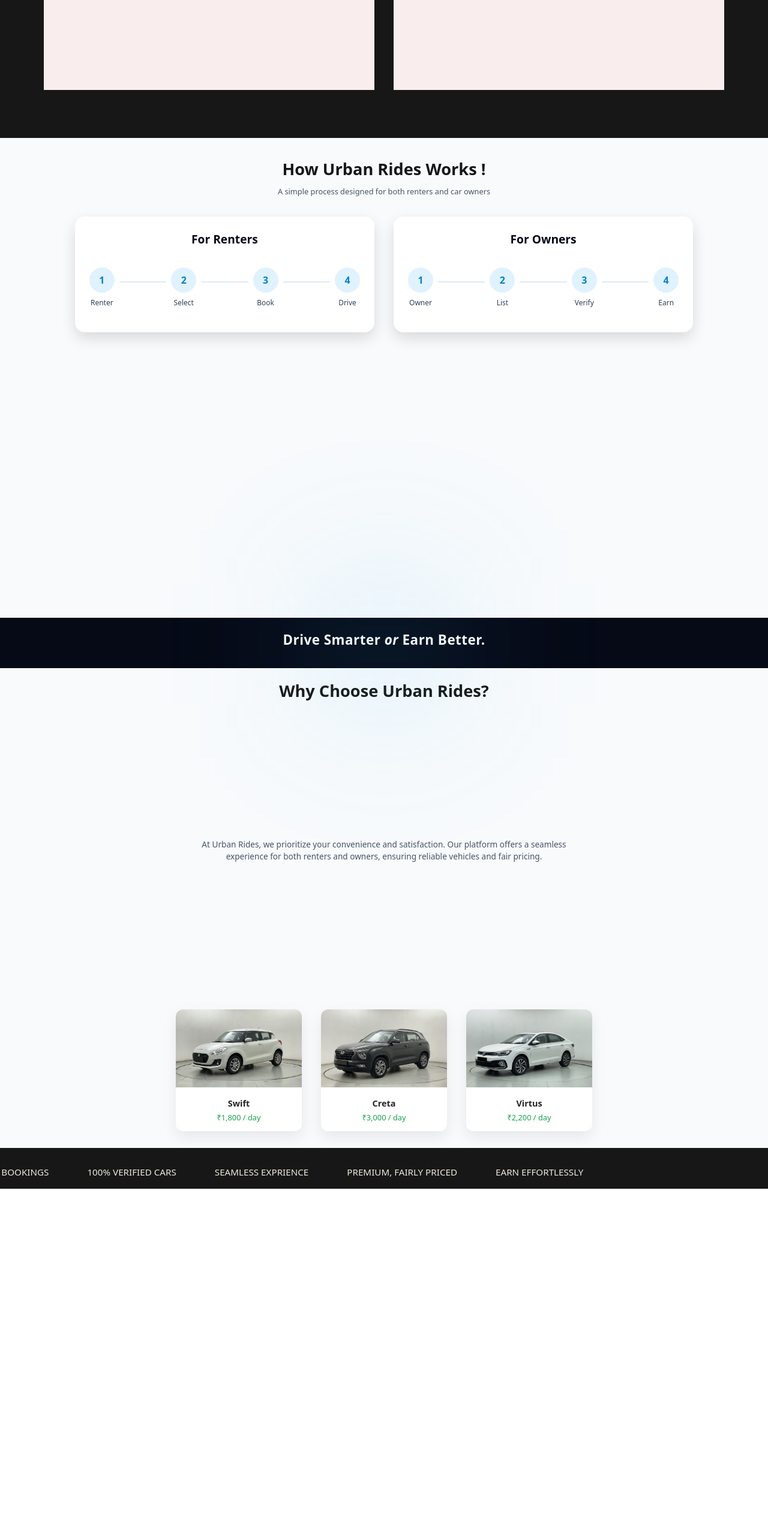
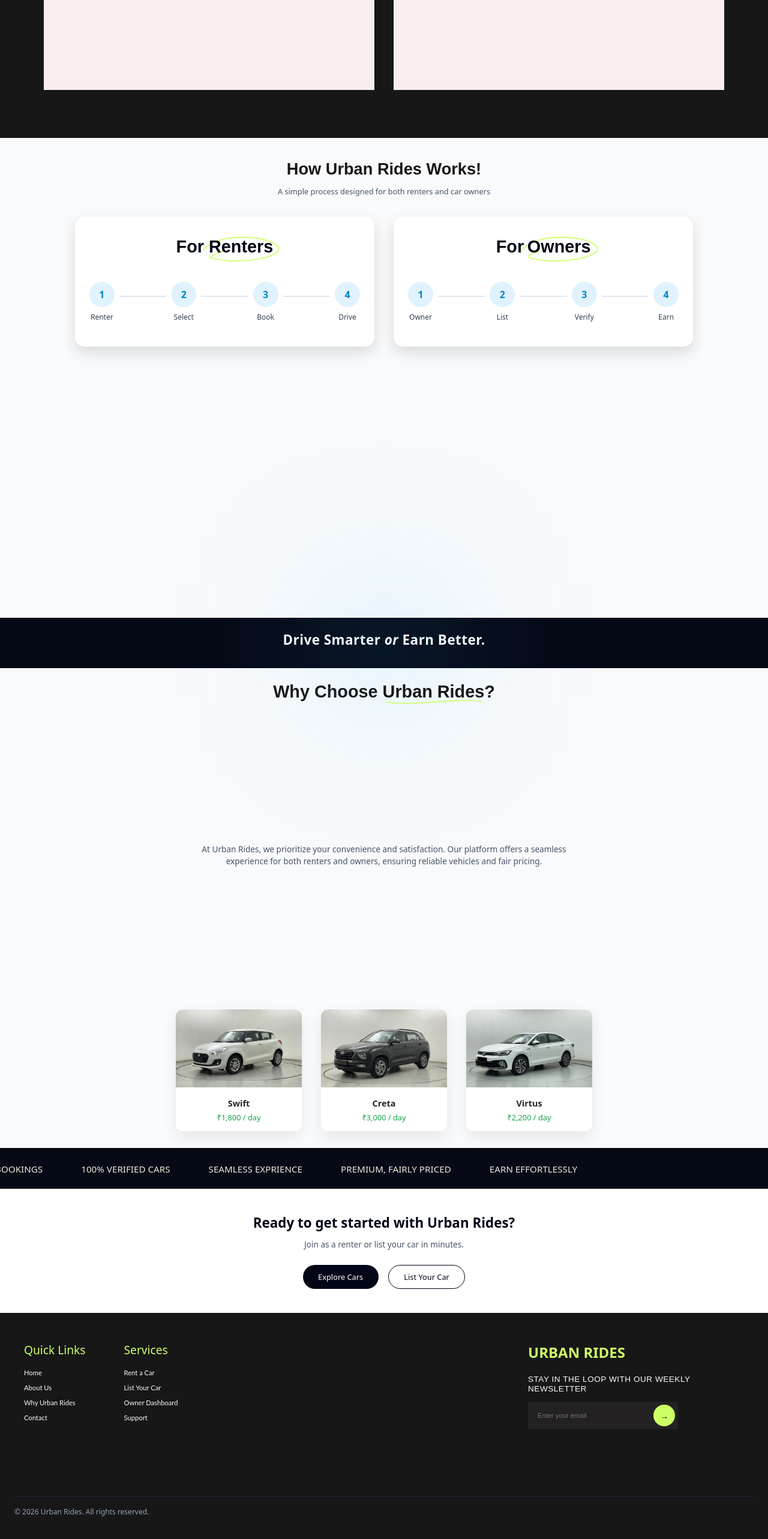
Before and after one commit to darshank-08/UrbanRides-Frontend, a React (Vite) app in the folder urban-rides/: page / in a window 1280 px wide. Shown: the part 1506-4072 px from the top of the page at 60% size. Before the commit the page ends 3488 px from the top, so only its background shows below. Built offline with nearby package versions, Linux system fonts and the light colour scheme.

Commit message:
final commit for landing page, without responsiveness

```diff
--- a/urban-rides/src/pages/Home.jsx
+++ b/urban-rides/src/pages/Home.jsx
@@ -56,7 +56,7 @@ const Home = () => {
 
         {/* How It Works Section */}
         <section className={styles.howItWorks}>
-          <h2 className={styles.sectionTitle}>How Urban Rides Works !</h2>
+          <h2 className={styles.sectionTitle}>How Urban Rides Works!</h2>
           <p className={styles.sectionSubtitle}>
             A simple process designed for both renters and car owners
           </p>
@@ -65,61 +65,61 @@ const Home = () => {
 
             {/* RENTER FLOW */}
             <div className={styles.flowCard}>
-              <h3 className={styles.flowTitle}>For Renters</h3>
+              <div className={styles.titleWrap}>
+                <h3 className={styles.flowTitle}>For Renters</h3>
+                <svg
+                  className={styles.titleSvg}
+                  viewBox="0 0 300 120"
+                  xmlns="http://www.w3.org/2000/svg"
+                >
+                  <path
+                    className={styles.circlePath}
+                    d="M40,70
+                      C70,20 230,20 260,60
+                      C275,90 140,115 60,90
+                      C100,60 230,35 280,45"
+                  />
+                </svg>
+              </div>
 
               <div className={styles.stepsRow}>
-                <div className={styles.step}>
-                  <span>1</span>
-                  <p>Renter</p>
-                </div>
+                <div className={styles.step}><span>1</span><p>Renter</p></div>
                 <div className={styles.line}></div>
-
-                <div className={styles.step}>
-                  <span>2</span>
-                  <p>Select</p>
-                </div>
+                <div className={styles.step}><span>2</span><p>Select</p></div>
                 <div className={styles.line}></div>
-
-                <div className={styles.step}>
-                  <span>3</span>
-                  <p>Book</p>
-                </div>
+                <div className={styles.step}><span>3</span><p>Book</p></div>
                 <div className={styles.line}></div>
-
-                <div className={styles.step}>
-                  <span>4</span>
-                  <p>Drive</p>
-                </div>
+                <div className={styles.step}><span>4</span><p>Drive</p></div>
               </div>
             </div>
 
             {/* OWNER FLOW */}
             <div className={styles.flowCard}>
-              <h3 className={styles.flowTitle}>For Owners</h3>
+              <div className={styles.titleWrap}>
+                <h3 className={styles.flowTitle}>For Owners</h3>
+                <svg
+                  className={styles.titleSvg}
+                  viewBox="0 0 300 120"
+                  xmlns="http://www.w3.org/2000/svg"
+                >
+                  <path
+                    className={styles.circlePath}
+                    d="M40,70
+                      C70,20 230,20 260,60
+                      C275,90 140,115 60,90
+                      C50,82 100,65 190,50"
+                  />
+                </svg>
+              </div>
 
               <div className={styles.stepsRow}>
-                <div className={styles.step}>
-                  <span>1</span>
-                  <p>Owner</p>
-                </div>
+                <div className={styles.step}><span>1</span><p>Owner</p></div>
                 <div className={styles.line}></div>
-
-                <div className={styles.step}>
-                  <span>2</span>
-                  <p>List</p>
-                </div>
+                <div className={styles.step}><span>2</span><p>List</p></div>
                 <div className={styles.line}></div>
-
-                <div className={styles.step}>
-                  <span>3</span>
-                  <p>Verify</p>
-                </div>
+                <div className={styles.step}><span>3</span><p>Verify</p></div>
                 <div className={styles.line}></div>
-
-                <div className={styles.step}>
-                  <span>4</span>
-                  <p>Earn</p>
-                </div>
+                <div className={styles.step}><span>4</span><p>Earn</p></div>
               </div>
             </div>
 
@@ -133,11 +133,25 @@ const Home = () => {
           </div>
         </section>
 
-
-
         {/* Why Us section */}
         <section className={styles.WhyUsSection}>
-          <h2 className={styles.WhyUsTitle}>Why Choose Urban Rides?</h2>
+          <h2 className={styles.WhyUsTitle}>Why Choose{" "}
+            <span className={styles.UnderlineWrap}>
+              Urban Rides
+              <svg
+                className={styles.UnderlineSvg}
+                viewBox="0 0 200 50"
+                xmlns="http://www.w3.org/2000/svg"
+              >
+                <path
+                  className={styles.UnderlinePath}
+                  d="M5,35 C60,45 150,25 190,35"
+                />
+              </svg>
+            </span>
+            ?
+          </h2>
+
           <p className={styles.WhyUsText}>
             At Urban Rides, we prioritize your convenience and satisfaction. Our platform
             offers a seamless experience for both renters and owners, ensuring reliable
@@ -182,6 +196,74 @@ const Home = () => {
           </div>
         </section>
 
+        {/* CTA Section */}
+        <section className={styles.ctaSection}>
+          <h3 className={styles.ctaTitle}>
+            Ready to get started with Urban Rides?
+          </h3>
+          <p className={styles.ctaText}>
+            Join as a renter or list your car in minutes.
+          </p>
+
+          <div className={styles.ctaButtons}>
+            <button className={styles.primaryBtn}>Explore Cars</button>
+            <button className={styles.secondaryBtn}>List Your Car</button>
+          </div>
+        </section>
+
+        <footer className={styles.footer}>
+          <div className={styles.footerTop}>
+
+            {/* Left Side */}
+            <div className={styles.footerLinks}>
+
+              <div className={styles.linkColumn}>
+                <h4>Quick Links</h4>
+                <ul>
+                  <li>Home</li>
+                  <li>About Us</li>
+                  <li>Why Urban Rides</li>
+                  <li>Contact</li>
+                </ul>
+              </div>
+
+              <div className={styles.linkColumn}>
+                <h4>Services</h4>
+                <ul>
+                  <li>Rent a Car</li>
+                  <li>List Your Car</li>
+                  <li>Owner Dashboard</li>
+                  <li>Support</li>
+                </ul>
+              </div>
+
+            </div>
+
+            {/* Right Side */}
+            <div className={styles.footerBrand}>
+              <h2 className={styles.brandLogo}>URBAN RIDES</h2>
+
+              <div className={styles.newsletterBox}>
+                <p className={styles.brandText}>
+                  STAY IN THE LOOP WITH OUR WEEKLY NEWSLETTER
+                </p>
+
+                <div className={styles.newsletter}>
+                  <input type="email" placeholder="Enter your email" />
+                  <button aria-label="Subscribe">→</button>
+                </div>
+              </div>
+            </div>
+
+          </div>
+
+          {/* Bottom */}
+          <div className={styles.footerBottom}>
+            © 2026 Urban Rides. All rights reserved.
+          </div>
+        </footer>
+
+
       </main>
 
     </>
--- a/urban-rides/src/pages/Home.module.css
+++ b/urban-rides/src/pages/Home.module.css
@@ -147,7 +147,7 @@
 /* How It Works */
 .howItWorks {
   width: 100%;
-  height: 100vh;
+  min-height: 100vh;
   padding: 2rem 1rem;
   background: #f8fafc;
   text-align: center;
@@ -157,35 +157,76 @@
   font-size: 1.7rem;
   font-weight: 600;
   color: #171717;
+  font-family: Barlow, sans-serif;
 }
 
 .sectionSubtitle {
   max-width: 620px;
   margin: 0.5rem auto 2rem;
-  font-size: 0.80rem;
+  font-size: 0.8rem;
   color: #475569;
 }
 
-/* Flow Containers */
+/* Flow wrapper layout */
 .flowsContainer {
   display: flex;
   gap: 2rem;
   justify-content: center;
+  flex-wrap: wrap;
 }
 
 .flowCard {
-  background: #ffffff;
+  background: #fff;
   padding: 1.5rem 1.5rem 2.5rem 1.5rem;
   border-radius: 16px;
   width: 40%;
   box-shadow: 0 10px 25px rgba(0, 0, 0, 0.135);
 }
 
+/* Title wrapper and text */
+.titleWrap {
+  position: relative;
+  display: inline-block;
+  margin-bottom: 2rem;
+  font-family: Barlow, sans-serif;
+}
+
 .flowTitle {
-  font-size: 1.2rem;
+  position: relative;
+  z-index: 2;
+  font-size: 1.8rem;
   font-weight: 600;
-  margin-bottom: 2rem;
+  text-align: center;
   color: #020617;
+  padding: 0.3rem 0.6rem;
+}
+
+.titleSvg {
+  position: absolute;
+  top: 10px;
+  left: 35px;
+  width: 130%;
+  height: 130%;
+  transform: translate(-15%, -25%);
+  z-index: 1;
+  pointer-events: none;
+}
+
+.circlePath {
+  fill: none;
+  stroke: #CDFF65;
+  stroke-width: 3;
+  stroke-linecap: round;
+  stroke-linejoin: round;
+  stroke-dasharray: 500;
+  stroke-dashoffset: 500;
+  animation: drawCircle 1.6s ease forwards;
+}
+
+@keyframes drawCircle {
+  to {
+    stroke-dashoffset: 0;
+  }
 }
 
 /* Steps */
@@ -218,7 +259,7 @@
   color: #334155;
 }
 
-/* Connecting Line */
+/* Connecting line */
 .line {
   flex: 1;
   height: 2px;
@@ -281,9 +322,41 @@
 }
 
 .WhyUsTitle {
-  font-size: 1.7rem;
-  font-weight: 600;
+  font-size: 1.8rem;
+  font-weight: 700;
   color: #171717;
+  font-family: Barlow, sans-serif;
+  margin-bottom: 0.8rem;
+}
+
+.UnderlineWrap {
+  position: relative;
+  display: inline-block;
+}
+
+.UnderlineSvg {
+  position: absolute;
+  bottom: -8px;
+  left: -10px;
+  width: 115%;
+  height: 100%;
+  pointer-events: none;
+  z-index: 1;
+}
+
+.UnderlinePath {
+  fill: none;
+  stroke: #CDFF65;
+  stroke-width: 2;
+  stroke-linecap: round;
+  stroke-linejoin: round;
+  stroke-dasharray: 220;
+  stroke-dashoffset: 220;
+  animation: drawUnderline 0.5s ease forwards;
+}
+
+@keyframes drawUnderline {
+  to { stroke-dashoffset: 0; }
 }
 
 .WhyUsText {
@@ -312,9 +385,7 @@
   transition: transform 0.3s ease;
 }
 
-.carCard:hover {
-  transform: translateY(-6px);
-}
+.carCard:hover { transform: translateY(-6px); }
 
 .carCard img {
   width: 100%;
@@ -324,7 +395,7 @@
 
 .carCard h4 {
   margin: 0.6rem 0 0.2rem;
-  font-size: 0.90rem;
+  font-size: 0.9rem;
   color: #171717ef;
 }
 
@@ -341,8 +412,7 @@
   overflow: hidden;
   position: relative;
   padding: 1rem 0;
-  background-color: #171717;
-
+  background-color: #060a17;
 }
 
 .scrollContent {
@@ -350,6 +420,8 @@
   align-items: center;
   gap: 4rem;
   animation: scrollLeft 15s linear infinite;
+  position: relative;
+  top: -5px;
 }
 
 .item {
@@ -375,3 +447,207 @@
     transform: translateX(-50%);
   }
 }
+
+/* CTA Section */
+.ctaSection {
+  width: 100%;
+  padding: 2.5rem 1rem;
+  background: #ffffff;
+  text-align: center;
+}
+
+.ctaTitle {
+  font-size: 1.4rem;
+  font-weight: 600;
+  color: #020617;
+}
+
+.ctaText {
+  margin: 0.6rem auto 1.5rem;
+  font-size: 0.85rem;
+  color: #475569;
+}
+
+.ctaButtons {
+  display: flex;
+  gap: 1rem;
+  justify-content: center;
+  flex-wrap: wrap;
+}
+
+.primaryBtn {
+  padding: 0.6rem 1.6rem;
+  border-radius: 999px;
+  border: none;
+  background: #020617;
+  color: #ffffff;
+  font-size: 0.8rem;
+  cursor: pointer;
+}
+
+.secondaryBtn {
+  padding: 0.6rem 1.6rem;
+  border-radius: 999px;
+  border: 1px solid #020617;
+  background: transparent;
+  color: #020617;
+  font-size: 0.8rem;
+  cursor: pointer;
+}
+
+.primaryBtn:hover {
+  opacity: 0.9;
+}
+
+.secondaryBtn:hover {
+  background: #020617;
+  color: #ffffff;
+}
+
+/* Footer */
+.footer {
+  width: 100%;
+  height: 100vh;
+  background: #171717;
+  padding: 3rem 1.5rem 1rem;
+  color: #e5e7eb;
+}
+
+/* Top Layout */
+
+.footerTop {
+  display: flex;
+  justify-content: space-between;
+  gap: 3rem;
+  flex-wrap: wrap;
+  max-width: 1200px;
+  margin: auto;
+}
+
+/* Left Columns */
+.footerLinks {
+  display: flex;
+  gap: 4rem;
+  align-items: flex-start;
+}
+
+.linkColumn h4 {
+  font-size: 1.2rem;
+  font-weight: 500;
+  margin-bottom: 1rem;
+  color: #CDFF65;
+}
+
+.linkColumn ul {
+  list-style: none;
+  padding: 0;
+}
+
+.linkColumn li {
+  font-family: Lato, sans-serif;
+  font-size: 0.7rem;
+  margin-bottom: 0.5rem;
+  color: #f8fafc;
+  cursor: pointer;
+  position: relative;
+  width: fit-content;
+}
+
+/* underline effect */
+.linkColumn li::after {
+  content: "";
+  position: absolute;
+  left: 0;
+  bottom: 0px;
+  width: 0%;
+  height: 0.8px;
+  background-color: #ffffff;
+  transition: width 0.3s ease;
+}
+
+.linkColumn li:hover::after {
+  width: 100%;
+}
+
+
+/* Right Branding */
+.footerBrand {
+  max-width: 360px;
+}
+
+.brandLogo {
+  font-size: 1.5rem;
+  font-weight: 600;
+  color: #CDFF65;
+  margin-bottom: 1.2rem;
+}
+
+.newsletterBox {
+  display: flex;
+  flex-direction: column;
+  gap: 0.8rem;
+}
+
+/* Headline text */
+.brandText {
+  font-size: 0.85rem;
+  font-weight: 500;
+  color: #f8fafc;
+  letter-spacing: 0.5px;
+  line-height: 1.2;
+  font-family: Barlow, sans-serif;
+}
+
+.newsletter {
+  display: flex;
+  align-items: center;
+  background: #282525bc;
+  padding: 0.3rem;
+  max-width: 250px;
+}
+
+.newsletter input {
+  flex: 1;
+  padding: 0.6rem 0.7rem;
+  background: transparent;
+  border: none;
+  outline: none;
+  color: #ffffffb9;
+  font-size: 0.7rem;
+  font-weight: 300;
+}
+
+.newsletter button {
+  height: 36px;
+  width: 36px;
+  border-radius: 50%;
+  background: #CDFF65;
+  border: none;
+  cursor: pointer;
+
+  display: flex;
+  align-items: center;
+  justify-content: center;
+
+  font-size: 0.9rem;
+  font-weight: 600;
+  color: #020617;
+
+  transition: transform 0.2s ease;
+}
+
+.newsletter button:hover {
+  transform: translateX(2px);
+}
+
+/* Bottom */
+.footerBottom {
+  position: relative;
+  top: 80px;
+  margin-top: 2rem;
+  padding-top: 1rem;
+  border-top: 1px solid #1e293b;
+  font-size: 0.75rem;
+  color: #94a3b8;
+  text-align: left;
+}
```
Also changed, not shown: urban-rides/src/App.css (line endings or trailing spaces).
